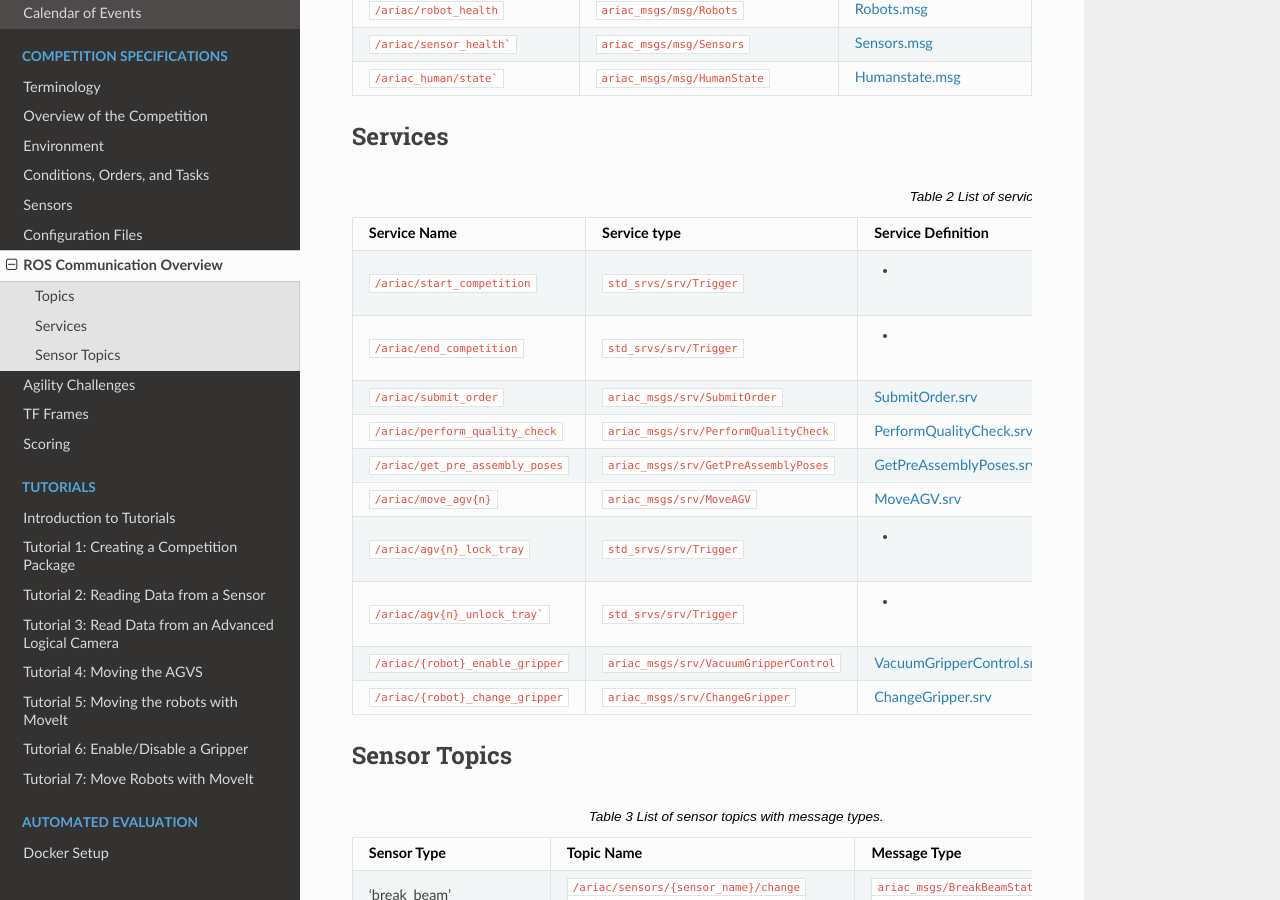
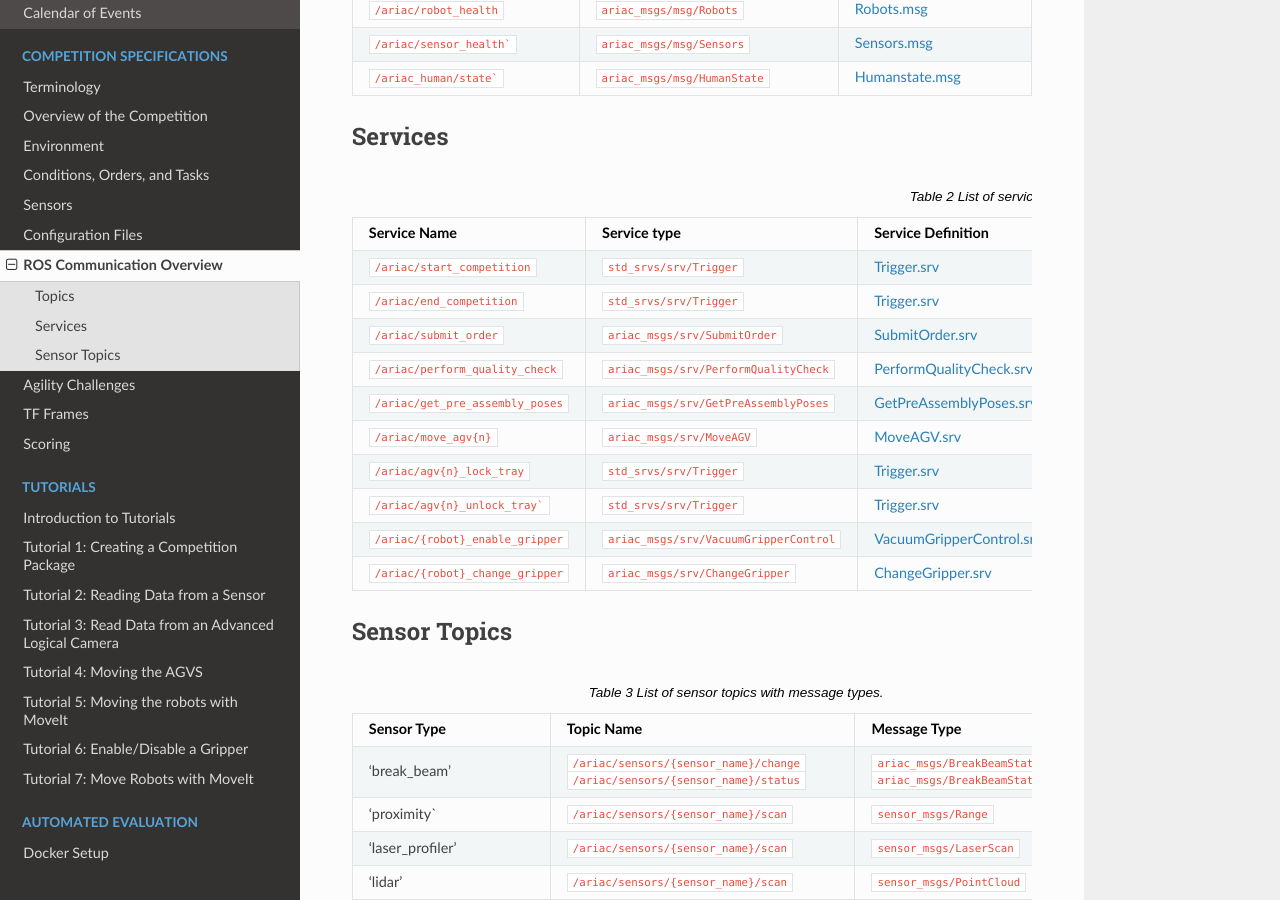
Before and after one commit to usnistgov/ARIAC, a Sphinx documentation site: the page built from docs/competition/ros_communication.rst, in a window 1280 px wide and 900 px high, scrolled down 608 px. Built offline with Sphinx 7.4.7 and the Read the Docs theme 2.0.0, drawn with Linux system fonts in a browser that asks for light colours.

Commit message:
tutorial7

````diff
--- a/docs/competition/ros_communication.rst
+++ b/docs/competition/ros_communication.rst
@@ -88,11 +88,11 @@ Services
      - Description
    * - ``/ariac/start_competition``
      - ``std_srvs/srv/Trigger``
-     - -
+     - `Trigger.srv <https://docs.ros2.org/galactic/api/std_srvs/srv/Trigger.html>`_
      - Start the competition
    * - ``/ariac/end_competition``
      - ``std_srvs/srv/Trigger``
-     - -
+     - `Trigger.srv <https://docs.ros2.org/galactic/api/std_srvs/srv/Trigger.html>`_
      - End the competition
    * - ``/ariac/submit_order``
      - ``ariac_msgs/srv/SubmitOrder``
@@ -112,11 +112,11 @@ Services
      - Move the AGV {n} to the requested location
    * - ``/ariac/agv{n}_lock_tray``
      - ``std_srvs/srv/Trigger``
-     - -
+     - `Trigger.srv <https://docs.ros2.org/galactic/api/std_srvs/srv/Trigger.html>`_
      - Lock a kit tray to AGV {n}
    * - ``/ariac/agv{n}_unlock_tray```
      - ``std_srvs/srv/Trigger``
-     - -
+     - `Trigger.srv <https://docs.ros2.org/galactic/api/std_srvs/srv/Trigger.html>`_
      - Unlock a kit tray to AGV {n}
    * - ``/ariac/{robot}_enable_gripper``
      - ``ariac_msgs/srv/VacuumGripperControl``
````
